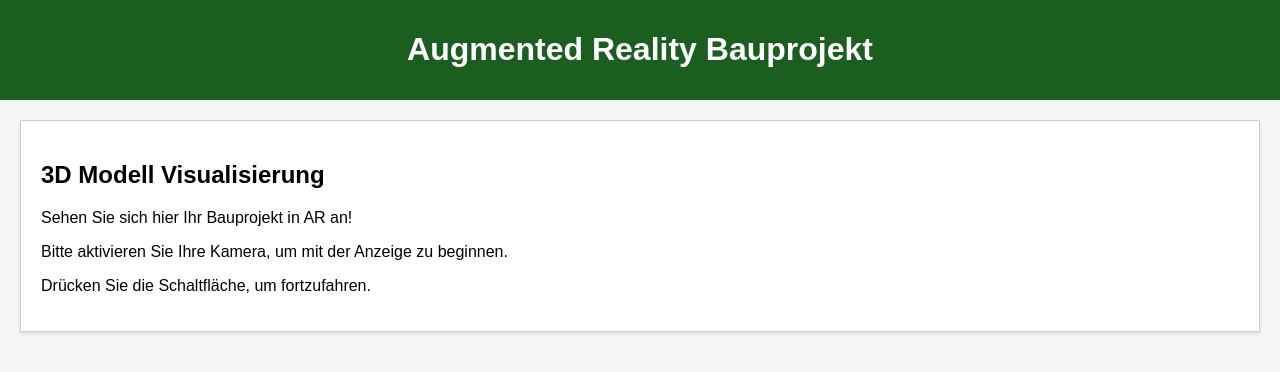
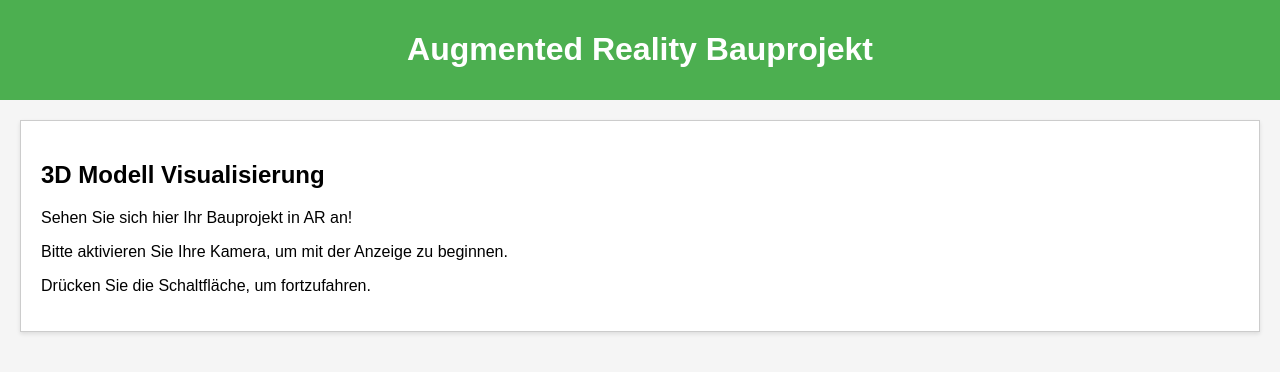
Before and after one commit to helpbringer6-ui/augmented-reality-bauprojekt, a website: page index.html in a window 1280 px wide. Drawn offline with Linux system fonts and the light colour scheme.

Commit message:
Change background color of header to a lighter shade of green for better visibility.

```diff
--- a/styles.css
+++ b/styles.css
@@ -6,7 +6,7 @@ body {
 }
 
 header {
-    background-color: #1B5E20;
+    background-color: #4CAF50;  /* Changed from #1B5E20 to #4CAF50 */
     color: white;
     padding: 10px 0;
     text-align: center;
```
